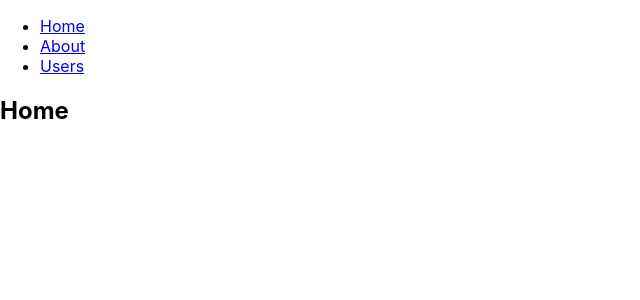
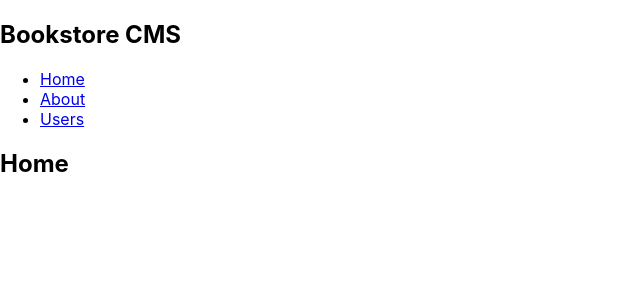
Before and after one commit to elmar8287/Bookstore, a React (Create React App) app: page /categories in a window 1280 px wide. Shown: the top 300 px of the page, without its empty margins (0-640 px from the left). Built offline with nearby package versions, Linux system fonts and the light colour scheme.

Commit message:
Add navi.css file and start build page as required

```diff
--- a/src/components/nav.js
+++ b/src/components/nav.js
@@ -5,12 +5,15 @@ import {
   Route,
   Link
 } from "react-router-dom";
+import './navi.css';
 
-export default function App() {
+export default function Navi() {
   return (
     <Router>
-      <div>
+      <div className="main">
+        <header>
           <nav>
+            <h1 className="appTitle">Bookstore CMS</h1>
             <ul>
               <li>
                 <Link to="/">Home</Link>
@@ -23,6 +26,8 @@ export default function App() {
               </li>
             </ul>
           </nav>
+        </header>
+
 
         {/* A <Switch> looks through its children <Route>s and
             renders the first one that matches the current URL. */}
```
Also changed, not shown: src/components/navi.css (added). Lines whose indentation alone changed are shown as unchanged.
